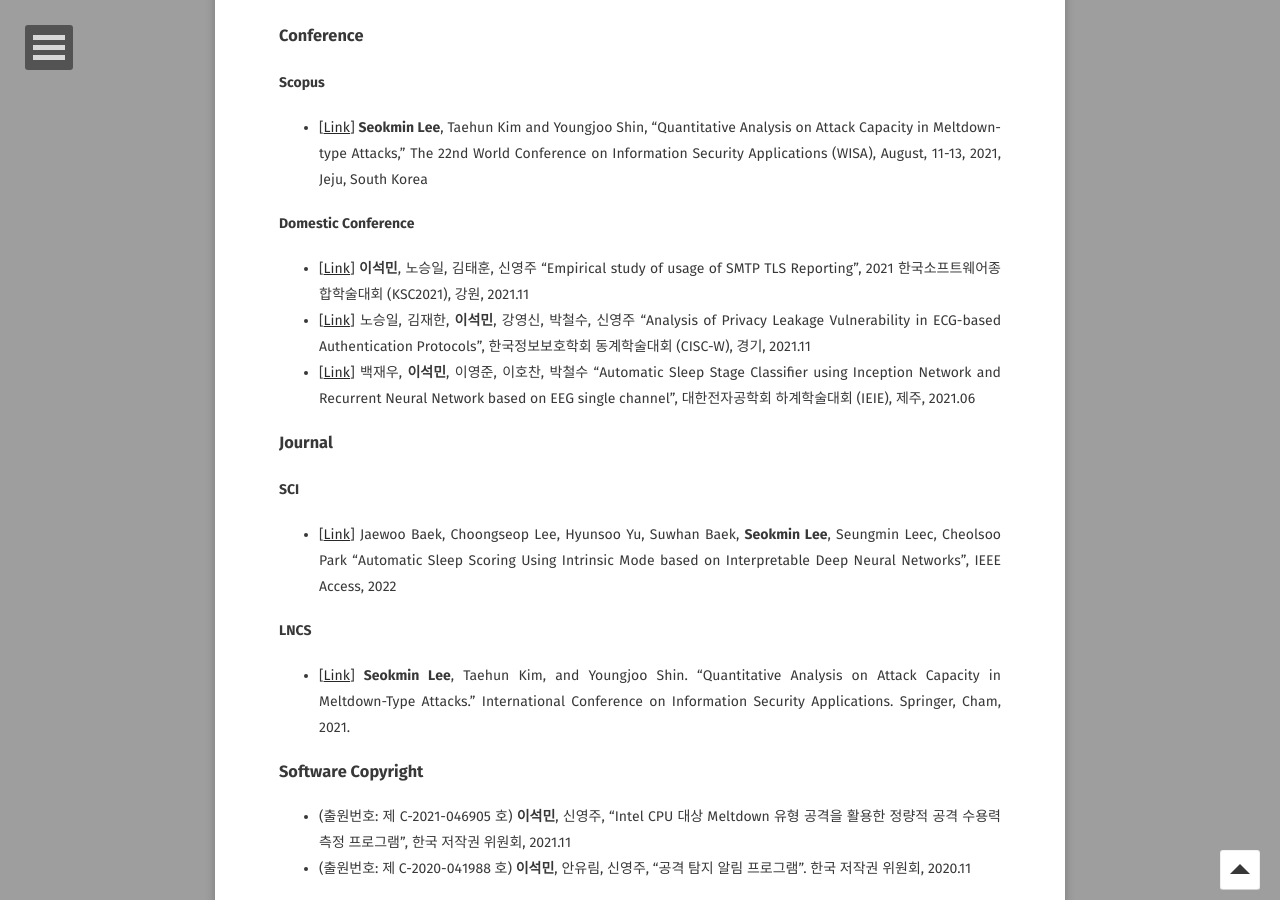
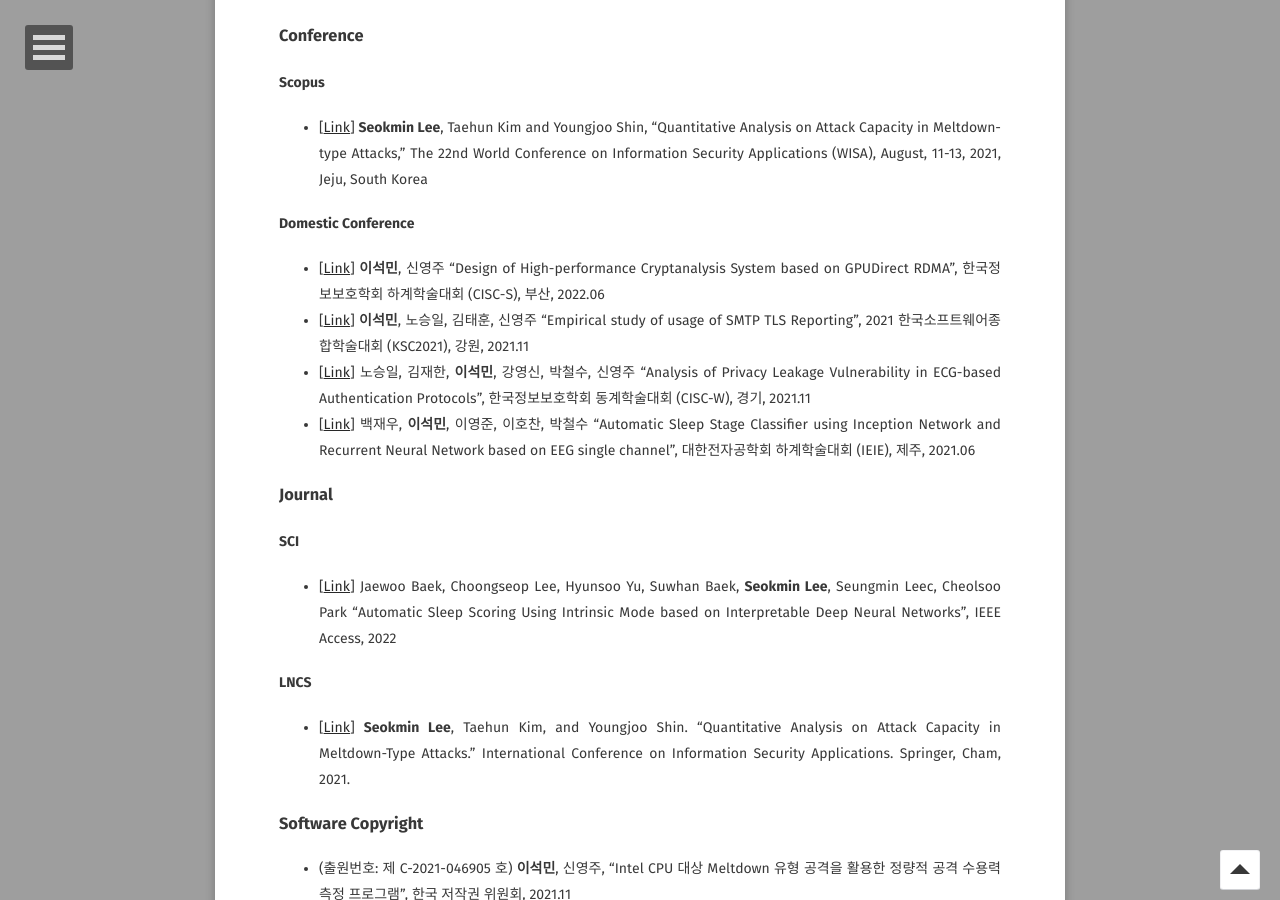
Before and after one commit to leesk212/leesk212.github.io, a Jekyll site: the page built from about/index.md, in a window 1280 px wide and 900 px high, scrolled down 546 px. Built offline with Jekyll 4.4.1, drawn with Linux system fonts in a browser that asks for light colours; some web fonts are replaced.

Commit message:
Update index.md

```diff
--- a/about/index.md
+++ b/about/index.md
@@ -28,8 +28,9 @@ After graduation, I am expected as a security developer or researcher member of
 * [[Link](https://www.manuscriptlink.com/society/kiisc/conference/wisa2021/accepted)] __Seokmin Lee__, Taehun Kim and Youngjoo Shin, "Quantitative Analysis on Attack Capacity in Meltdown-type Attacks," The 22nd World Conference on Information Security Applications (WISA), August, 11-13, 2021, Jeju, South Korea
 
 #### Domestic Conference
-* [[Link](http://www.kiise.or.kr/conference/KSC/2021/)] __이석민__, 노승일, 김태훈, 신영주 "Empirical study of usage of SMTP TLS Reporting", 2021 한국소프트웨어종합학술대회 (KSC2021), 강원, 2021.11
-* [[Link](https://cisc.or.kr/)] 노승일, 김재한, __이석민__, 강영신, 박철수, 신영주 "Analysis of Privacy Leakage Vulnerability in ECG-based Authentication Protocols", 한국정보보호학회 동계학술대회 (CISC-W), 경기, 2021.11
+* [[Link](https://www.manuscriptlink.com/society/kiisc/conference/ciscw2022)] __이석민__,  신영주 "Design of High-performance Cryptanalysis System based on GPUDirect RDMA", 한국정보보호학회 하계학술대회 (CISC-S), 부산, 2022.06
+* [[Link]([http://www.kiise.or.kr/conference/KSC/2021/](https://www.dbpia.co.kr/journal/articleDetail?nodeId=NODE11035871))] __이석민__, 노승일, 김태훈, 신영주 "Empirical study of usage of SMTP TLS Reporting", 2021 한국소프트웨어종합학술대회 (KSC2021), 강원, 2021.11
+* [[Link](https://www.manuscriptlink.com/society/kiisc/conference/ciscw2021)] 노승일, 김재한, __이석민__, 강영신, 박철수, 신영주 "Analysis of Privacy Leakage Vulnerability in ECG-based Authentication Protocols", 한국정보보호학회 동계학술대회 (CISC-W), 경기, 2021.11
 * [[Link](https://www.dbpia.co.kr/pdf/pdfView.do?nodeId=NODE10591570&mark=0&useDate=&bookmarkCnt=0&ipRange=N&accessgl=Y&language=ko_KR)] 백재우, __이석민__, 이영준, 이호찬, 박철수 “Automatic Sleep Stage Classifier using Inception Network and Recurrent Neural Network based on EEG single channel”, 대한전자공학회 하계학술대회 (IEIE), 제주, 2021.06
 
 ### Journal
```
